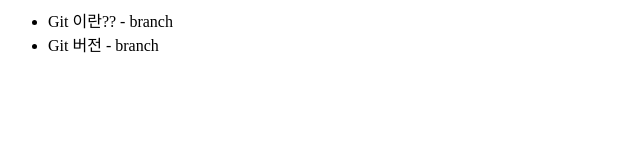
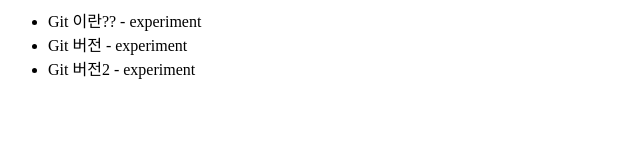
Before and after one commit to rock337/rock, a plain HTML site: page index.html in a window 1280 px wide. Shown: the whole page, without its empty margins (0-640 px from the left). Drawn offline with Linux system fonts and the light colour scheme.

Commit message:
새버전

```diff
--- a/index.html
+++ b/index.html
@@ -1,13 +1,14 @@
 <html>
 	<head>
 		<title>
-			<h1>GIT TEST -  branch  </h1>
+			<h1>GIT TEST -  experiment  </h1>
 		</title>
 	</head>
 	<body>
 		<ul>
-			<li>Git 이란?? -  branch  </li>
-			<li>Git 버전 -  branch  </li>
+			<li>Git 이란?? -  experiment  </li>
+			<li>Git 버전 -  experiment  </li>
+			<li>Git 버전2 -  experiment  </li>
 		</ul>
 	</body>
 </html>
```
